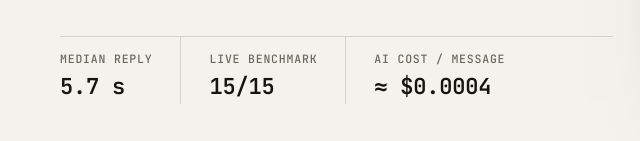
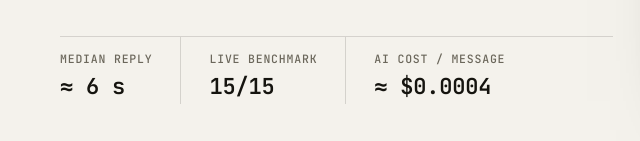
Before and after one commit to syedhassan13/leadpilot-dealcloser, a plain HTML site: page frontend/index.html in a window 1280 px wide. Shown: the part 659-800 px from the top of the page, 0-640 px from the left. Drawn offline with Linux system fonts and the light colour scheme; no server answers.

Commit message:
Landing: median reply matches today's live benchmark (≈ 6 s)
Co-Authored-By: Claude Opus 5.5 <noreply@anthropic.com>

```diff
--- a/frontend/index.html
+++ b/frontend/index.html
@@ -53,7 +53,7 @@
           <a class="btn" href="/showroom/">Try it on a live showroom</a>
         </div>
         <dl class="proof">
-          <div><dt>Median reply</dt><dd class="mono">5.7 s</dd></div>
+          <div><dt>Median reply</dt><dd class="mono">≈ 6 s</dd></div>
           <div><dt>Live benchmark</dt><dd class="mono">15/15</dd></div>
           <div><dt>AI cost / message</dt><dd class="mono">≈ $0.0004</dd></div>
         </dl>
```
